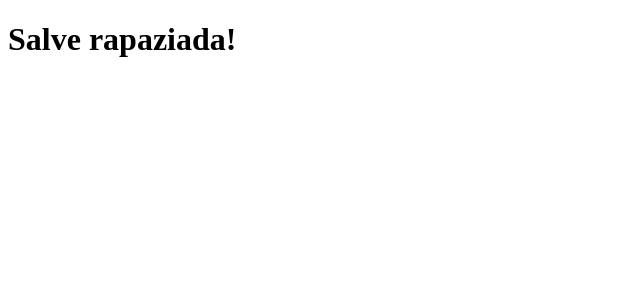
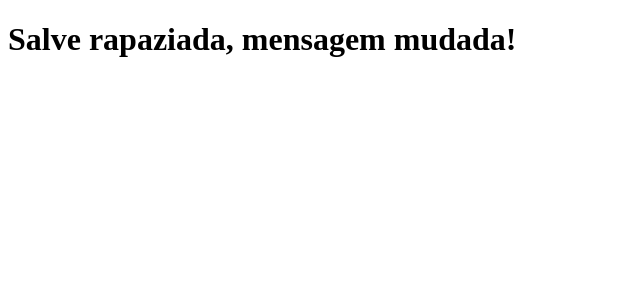
Before and after one commit to jpmartins03/clone-tabnews, a Next.js app: page / in a window 1280 px wide. Shown: the top 300 px of the page, without its empty margins (0-640 px from the left). Built offline with nearby package versions, Linux system fonts and the light colour scheme.

Commit message:
frase modificada

```diff
--- a/pages/index.js
+++ b/pages/index.js
@@ -1,5 +1,5 @@
 function Home(){
-    return <h1>Salve rapaziada!</h1>
+    return <h1>Salve rapaziada, mensagem mudada!</h1>
 }
 
 export default Home;
```
